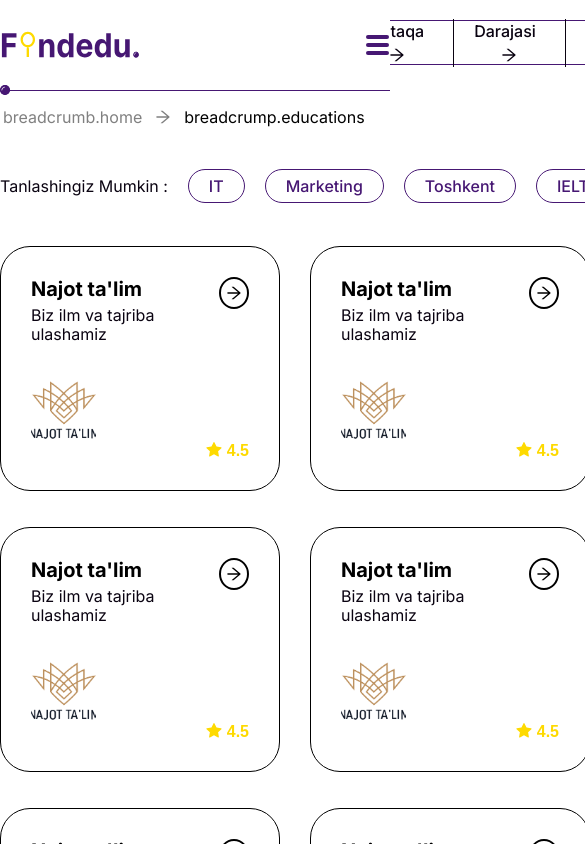
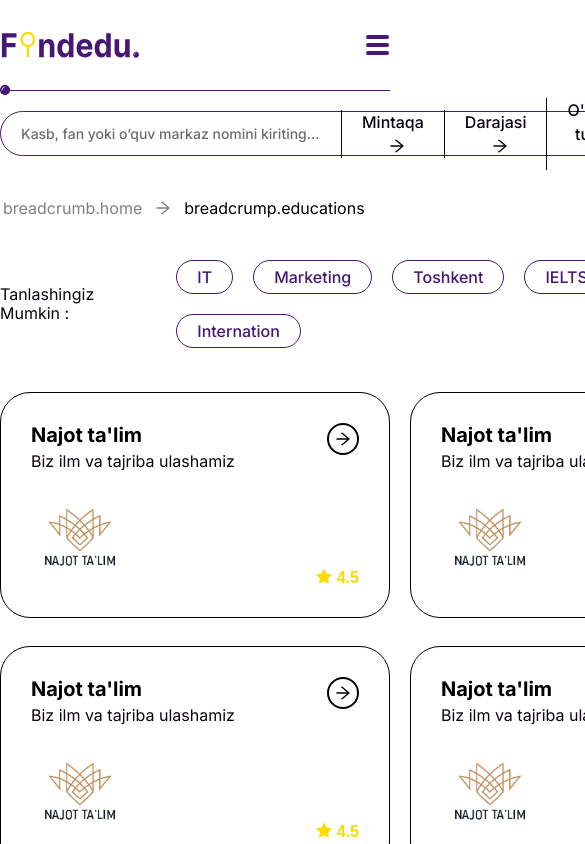
Before and after one commit to FazliddinMirzaqosimov/findedu-web, a Next.js app: page /educations in a window 390 px wide. Shown: the top 844 px of the page, 585 px wide, since content can reach past the window. Built offline with nearby package versions, Linux system fonts and the light colour scheme.

Commit message:
input & nav

```diff
--- a/src/components/Input/DropDown.tsx
+++ b/src/components/Input/DropDown.tsx
@@ -33,7 +33,13 @@
       onMouseEnter={toggleDropdown}
       onMouseLeave={toggleDropdown}
     >
-      <button className={styles.dropdown__button}>
+      <button
+        className={styles.dropdown__button}
+        style={{
+          borderLeft: isOpen ? "1px solid #461773" : "1px solid #0A0311",
+          color: isOpen ? "#461773" : "#0A0311",
+        }}
+      >
         {dropName} &nbsp;{" "}
         <ArrowRightOutlined
           rotate={isOpen ? 90 : 0}
--- a/src/components/Navbar/navbar.module.scss
+++ b/src/components/Navbar/navbar.module.scss
@@ -1,10 +1,11 @@
-.navbar{
-    position: fixed;
+.navbar {
+  position: sticky;
+  top: 0;
   width: 100%;
   background-color: var(--white);
   z-index: 100;
 
-    .container{
+  .container {
     width: 100%;
     display: flex;
     justify-content: space-between;
@@ -16,7 +17,7 @@
       display: none;
     }
 
-        input[type='checkbox'] {
+    input[type="checkbox"] {
       display: none;
 
       &:checked ~ nav {
@@ -33,31 +34,31 @@
       }
     }
 
-        nav{
+    nav {
       display: flex;
       justify-content: center;
       align-items: center;
       gap: 40px;
 
-            ul{
+      ul {
         display: flex;
         justify-content: center;
         align-items: center;
         gap: 40px;
 
-                li{
-                    a{
+        li {
+          a {
             position: relative;
-                        font-family: 'Inter';
+            font-family: "Inter";
             font-style: normal;
             font-weight: 500;
             font-size: 18px;
             line-height: 22px;
-                        color: #0A0311;
+            color: #0a0311;
             padding: 5px 0;
 
             &:after {
-                            content: '';
+              content: "";
               position: absolute;
               bottom: 0;
               left: 0;
@@ -81,13 +82,13 @@
     }
   }
 
-    .line{
+  .line {
     position: relative;
     width: 100%;
     height: 1px;
     background-color: var(--primary);
 
-        .dot{
+    .dot {
       position: absolute;
       left: 0;
       top: 0;
@@ -118,7 +119,7 @@
         height: 100vh;
         background-color: rgba(0, 0, 0, 0.447);
         z-index: 50;
-                transition: .4s;
+        transition: 0.4s;
         opacity: 0;
       }
 
@@ -136,17 +137,18 @@
           height: 3.5px;
           background-color: var(--primary);
           border-radius: 5px;
-                    transition: all .4s ease-in-out;
+          transition: all 0.4s ease-in-out;
         }
 
-                .line::before, .line::after {
-                    content: '';
+        .line::before,
+        .line::after {
+          content: "";
           position: absolute;
           width: 100%;
           height: 3.5px;
           background-color: var(--primary);
           border-radius: 5px;
-                    transition: transform .4s ease-in-out
+          transition: transform 0.4s ease-in-out;
         }
 
         .line::before {
@@ -156,7 +158,6 @@
         .line::after {
           transform: translateY(-8px);
         }
-
       }
 
       .active {
@@ -175,7 +176,7 @@
         }
       }
 
-            nav{
+      nav {
         position: fixed;
         max-width: 250px;
         width: 100%;
@@ -185,9 +186,8 @@
         flex-direction: column;
         background-color: white;
         z-index: 100;
-                transition: .4s;
+        transition: 0.4s;
         gap: 15px;
-
 
         ul {
           flex-direction: column;
--- a/src/pages/educations/styles.module.scss
+++ b/src/pages/educations/styles.module.scss
@@ -13,3 +13,15 @@
   grid-template-columns: repeat(3, 1fr);
   gap: 30px;
 }
+
+@media (max-width: 1024px) {
+  .cards {
+    gap: 20px;
+  }
+}
+
+@media (max-width: 920px) {
+  .cards {
+    grid-template-columns: repeat(2, 1fr);
+  }
+}
--- a/src/styles/globals.css
+++ b/src/styles/globals.css
@@ -68,3 +68,9 @@
     width: 900px;
   }
 }
+
+@media (max-width: 920px) {
+  .container {
+    width: 800px;
+  }
+}
```
Lines whose indentation alone changed are shown as unchanged.
